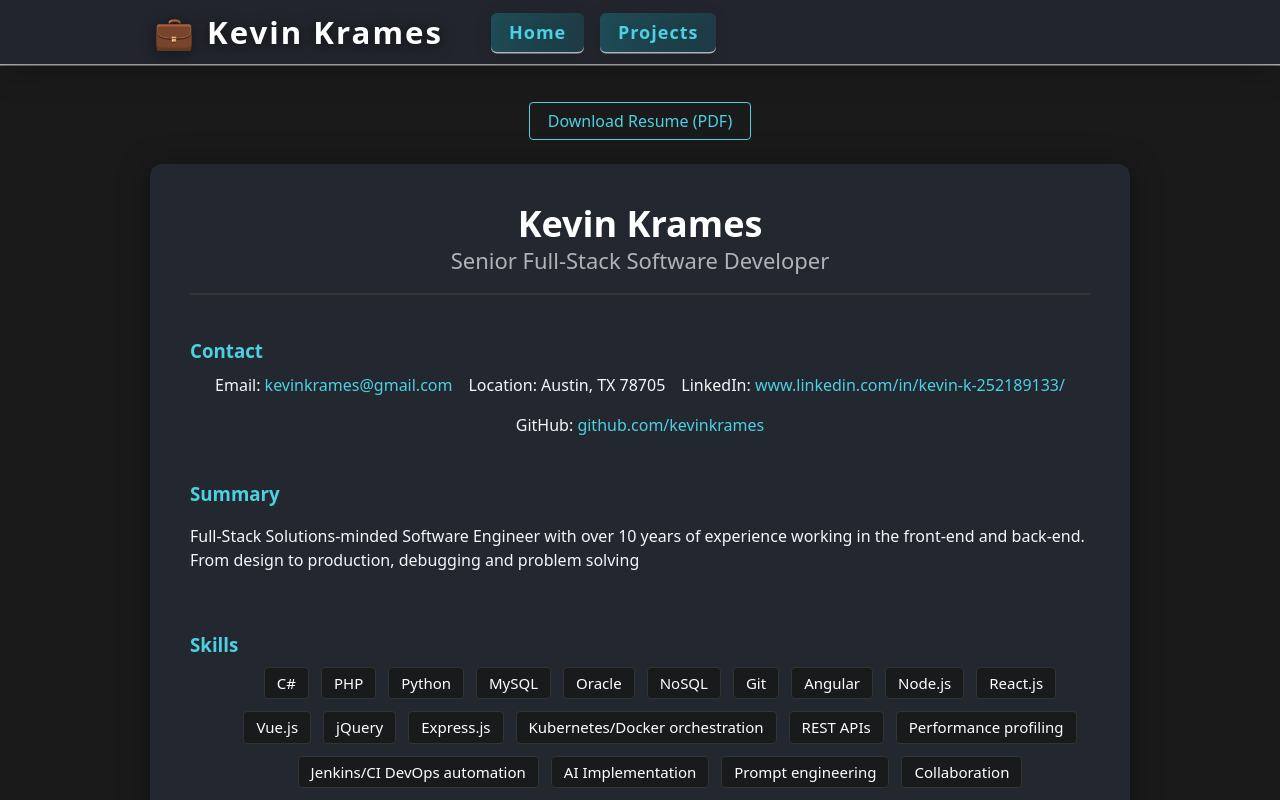
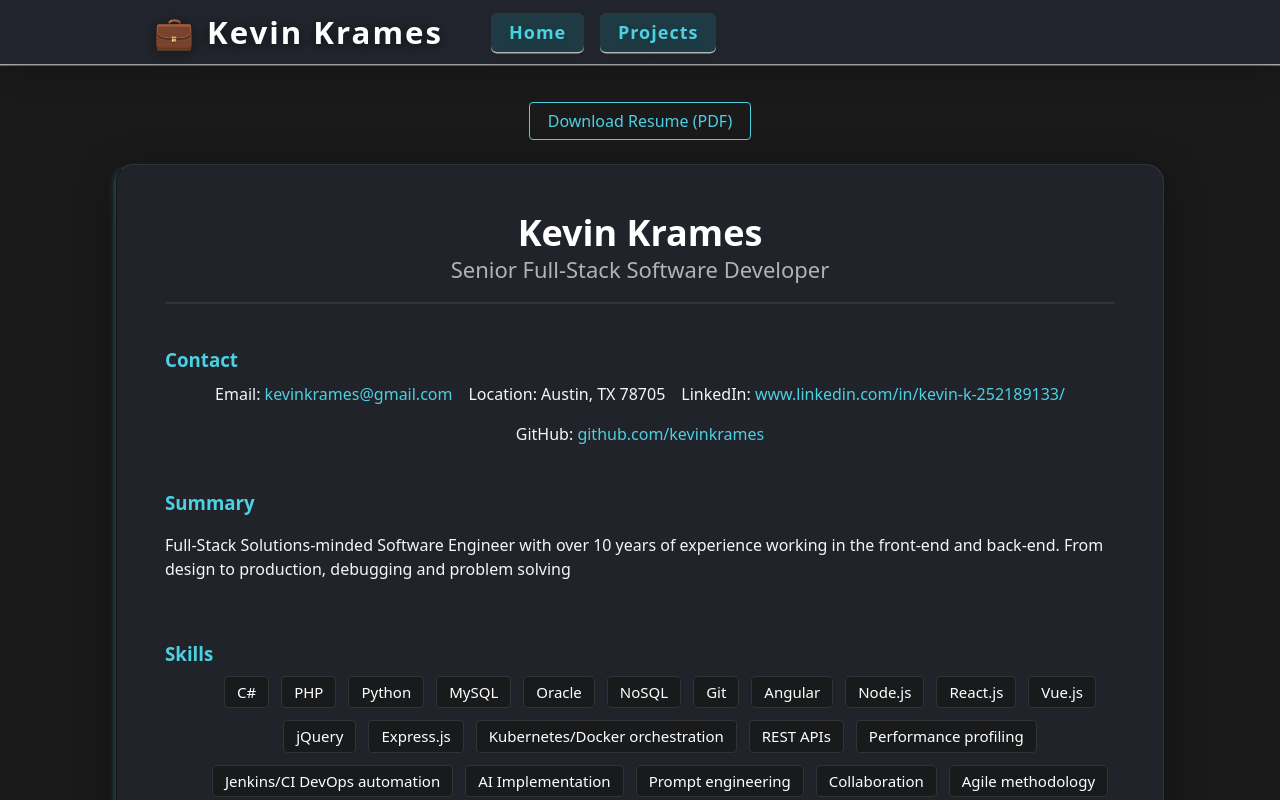
Before and after one commit to KevinKrames/KevinKrames, a React (Vite) app in the folder client/: page / in a window 1280 px wide. Shown: the top 800 px of the page. Built offline with nearby package versions, Linux system fonts and the light colour scheme.

Commit message:
panel css

```diff
--- a/client/src/App.css
+++ b/client/src/App.css
@@ -122,22 +122,33 @@
 
 /* Resume panel */
 .resume-panel {
-  max-width: 900px;
+  max-width: 950px;
   width: 100%;
-  background: var(--color-bg-panel);
-  border-radius: 12px;
-  box-shadow: 0 4px 32px var(--color-panel-shadow);
-  padding: 40px;
+  background: rgba(35, 39, 47, 0.82);
+  border-radius: 18px;
+  border: 1.5px solid var(--color-panel-border);
+  box-shadow: 0 8px 40px 0 var(--color-panel-shadow), 0 1.5px 0 0 var(--color-accent-light);
+  padding: 48px 48px 40px 48px;
   color: var(--color-text-main);
   display: flex;
   flex-direction: column;
   align-items: center;
   text-align: left;
   margin-top: 0;
+  backdrop-filter: blur(4px) saturate(1.7);
+  animation: panel-fade-in 1.1s cubic-bezier(0.4,0,0.2,1);
+  transition: box-shadow 0.3s cubic-bezier(0.4,0,0.2,1), background 0.3s cubic-bezier(0.4,0,0.2,1), border 0.3s cubic-bezier(0.4,0,0.2,1);
+  border-left: 1px solid var(--color-panel-shadow);
+  box-shadow: 0 8px 40px 0 var(--color-panel-shadow), 0 0.5px 0 0 var(--color-accent-light), -6px 0 8px -8px var(--color-accent);
+@keyframes panel-fade-in {
+  from { opacity: 0; transform: translateY(16px) scale(0.98); }
+  to { opacity: 1; transform: translateY(0) scale(1); }
+}
 }
 .resume-panel h3 {
   margin-bottom: 8px;
   color: var(--color-accent);
+  position: relative;
 }
 .resume-panel p {
   color: var(--color-text-main);
--- a/client/src/index.css
+++ b/client/src/index.css
@@ -1,7 +1,7 @@
 
 :root {
   --color-navbar-bg: rgba(35, 39, 47, 0.92);
-  --color-navlink-gradient: linear-gradient(90deg, rgba(27, 201, 224, 0.25) 0%, rgba(27, 201, 224, 0.15) 100%);
+  --color-navlink-gradient: linear-gradient(90deg, rgba(27, 201, 224, 0.15) 0%, rgba(27, 201, 224, 0.15) 100%);
   --color-bg-main: #1a1a1a;
   --color-bg-panel: #23272f;
   --color-accent: #4dd0e1;
```
